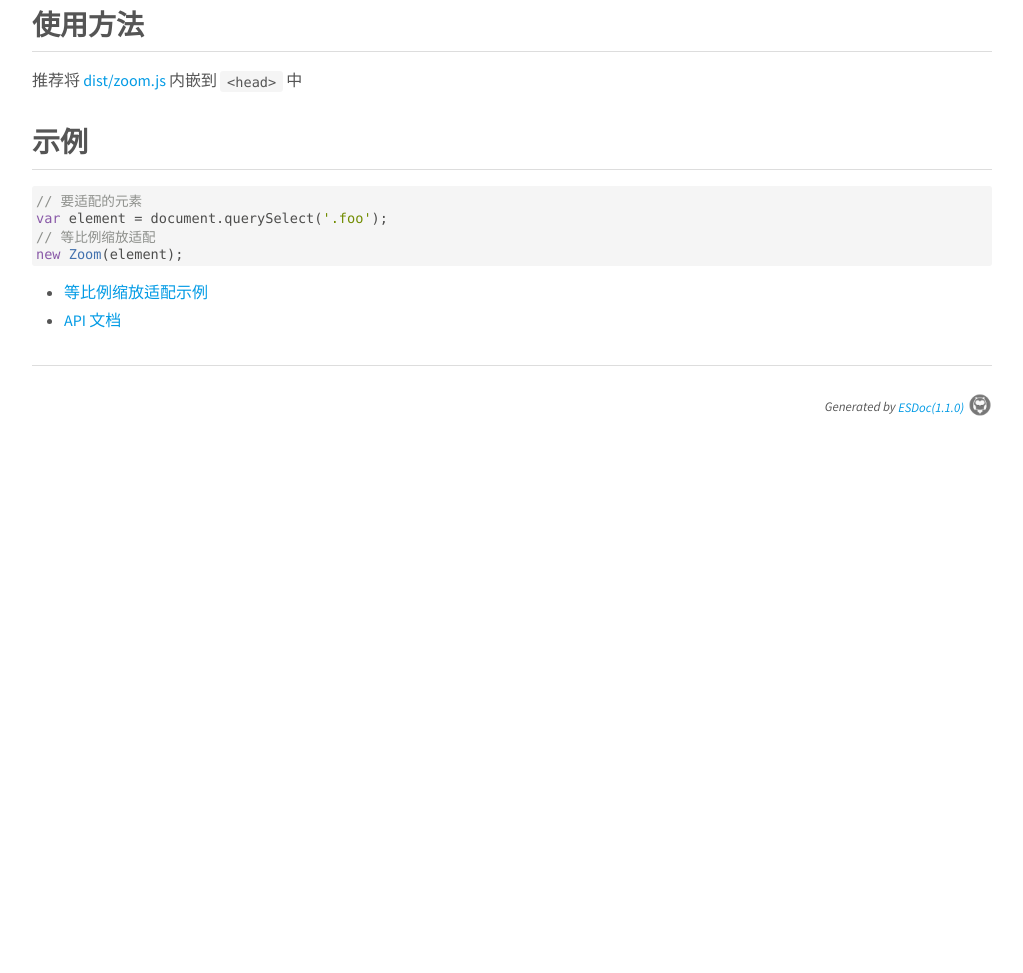
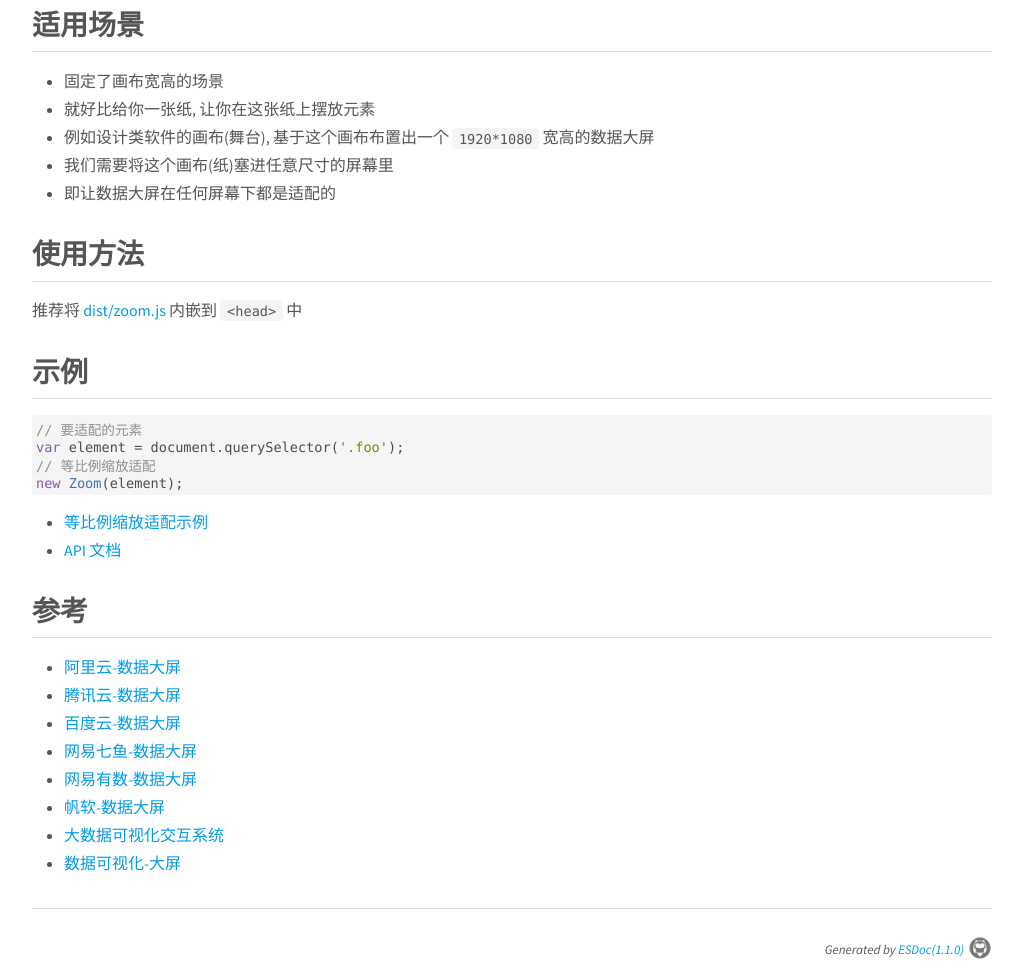
Before and after one commit to ufologist/zoom, a website: page docs/index.html in a window 1280 px wide. Shown: the part 953-1926 px from the top of the page, without its empty margins (238-1261 px from the left). Before the commit the page ends 1383 px from the top, so only its background shows below. Drawn offline with Linux system fonts and the light colour scheme.

Commit message:
docs: 完善文档

```diff
--- a/docs/index.html
+++ b/docs/index.html
@@ -41,15 +41,32 @@
 <li>&#x8BA9;&#x5143;&#x7D20;&#x7B49;&#x6BD4;&#x4F8B;&#x7F29;&#x653E;&#x4EE5;&#x6491;&#x6EE1;&#x5176;&#x7236;&#x5BB9;&#x5668;&#x7684;&#x5BBD;&#x6216;&#x8005;&#x9AD8;</li>
 <li>&#x8BA9;&#x5143;&#x7D20;&#x7F29;&#x653E;&#x4E4B;&#x540E;&#x662F;&#x6C34;&#x5E73;&#x5782;&#x76F4;&#x5C45;&#x4E2D;&#x4E8E;&#x7236;&#x5BB9;&#x5668;&#x7684;</li>
 </ul>
+<h2 id="&#x9002;&#x7528;&#x573A;&#x666F;">&#x9002;&#x7528;&#x573A;&#x666F;</h2><ul>
+<li>&#x56FA;&#x5B9A;&#x4E86;&#x753B;&#x5E03;&#x5BBD;&#x9AD8;&#x7684;&#x573A;&#x666F;</li>
+<li>&#x5C31;&#x597D;&#x6BD4;&#x7ED9;&#x4F60;&#x4E00;&#x5F20;&#x7EB8;, &#x8BA9;&#x4F60;&#x5728;&#x8FD9;&#x5F20;&#x7EB8;&#x4E0A;&#x6446;&#x653E;&#x5143;&#x7D20;</li>
+<li>&#x4F8B;&#x5982;&#x8BBE;&#x8BA1;&#x7C7B;&#x8F6F;&#x4EF6;&#x7684;&#x753B;&#x5E03;(&#x821E;&#x53F0;), &#x57FA;&#x4E8E;&#x8FD9;&#x4E2A;&#x753B;&#x5E03;&#x5E03;&#x7F6E;&#x51FA;&#x4E00;&#x4E2A; <code>1920*1080</code> &#x5BBD;&#x9AD8;&#x7684;&#x6570;&#x636E;&#x5927;&#x5C4F;</li>
+<li>&#x6211;&#x4EEC;&#x9700;&#x8981;&#x5C06;&#x8FD9;&#x4E2A;&#x753B;&#x5E03;(&#x7EB8;)&#x585E;&#x8FDB;&#x4EFB;&#x610F;&#x5C3A;&#x5BF8;&#x7684;&#x5C4F;&#x5E55;&#x91CC;</li>
+<li>&#x5373;&#x8BA9;&#x6570;&#x636E;&#x5927;&#x5C4F;&#x5728;&#x4EFB;&#x4F55;&#x5C4F;&#x5E55;&#x4E0B;&#x90FD;&#x662F;&#x9002;&#x914D;&#x7684;</li>
+</ul>
 <h2 id="&#x4F7F;&#x7528;&#x65B9;&#x6CD5;">&#x4F7F;&#x7528;&#x65B9;&#x6CD5;</h2><p>&#x63A8;&#x8350;&#x5C06; <a href="./dist/zoom.js">dist/zoom.js</a> &#x5185;&#x5D4C;&#x5230; <code>&lt;head&gt;</code> &#x4E2D;</p>
 <h2 id="&#x793A;&#x4F8B;">&#x793A;&#x4F8B;</h2><pre><code class="lang-javascript"><code class="source-code prettyprint">// &#x8981;&#x9002;&#x914D;&#x7684;&#x5143;&#x7D20;
-var element = document.querySelect(&apos;.foo&apos;);
+var element = document.querySelector(&apos;.foo&apos;);
 // &#x7B49;&#x6BD4;&#x4F8B;&#x7F29;&#x653E;&#x9002;&#x914D;
 new Zoom(element);</code>
 </code></pre>
 <ul>
 <li><a href="https://ghcdn.rawgit.org/ufologist/zoom/master/test/zoom.html">&#x7B49;&#x6BD4;&#x4F8B;&#x7F29;&#x653E;&#x9002;&#x914D;&#x793A;&#x4F8B;</a></li>
 <li><a href="https://ghcdn.rawgit.org/ufologist/zoom/master/docs/index.html">API &#x6587;&#x6863;</a></li>
+</ul>
+<h2 id="&#x53C2;&#x8003;">&#x53C2;&#x8003;</h2><ul>
+<li><a href="https://data.aliyun.com/visual/datav">&#x963F;&#x91CC;&#x4E91;-&#x6570;&#x636E;&#x5927;&#x5C4F;</a></li>
+<li><a href="https://cloud.tencent.com/product/tcv">&#x817E;&#x8BAF;&#x4E91;-&#x6570;&#x636E;&#x5927;&#x5C4F;</a></li>
+<li><a href="https://cloud.baidu.com/product/sugar.html">&#x767E;&#x5EA6;&#x4E91;-&#x6570;&#x636E;&#x5927;&#x5C4F;</a></li>
+<li><a href="https://qiyukf.com/datamonitor">&#x7F51;&#x6613;&#x4E03;&#x9C7C;-&#x6570;&#x636E;&#x5927;&#x5C4F;</a></li>
+<li><a href="https://youdata.163.com/index/screen">&#x7F51;&#x6613;&#x6709;&#x6570;-&#x6570;&#x636E;&#x5927;&#x5C4F;</a></li>
+<li><a href="https://www.fanruan.com/finemax">&#x5E06;&#x8F6F;-&#x6570;&#x636E;&#x5927;&#x5C4F;</a></li>
+<li><a href="https://www.raykite.com/productDetail/pro">&#x5927;&#x6570;&#x636E;&#x53EF;&#x89C6;&#x5316;&#x4EA4;&#x4E92;&#x7CFB;&#x7EDF;</a></li>
+<li><a href="https://zhuanlan.zhihu.com/p/58762212">&#x6570;&#x636E;&#x53EF;&#x89C6;&#x5316;-&#x5927;&#x5C4F;</a></li>
 </ul>
 </div>
 </div>
```
Also changed, not shown: docs/index.json (+1 -1 lines), README.md.
